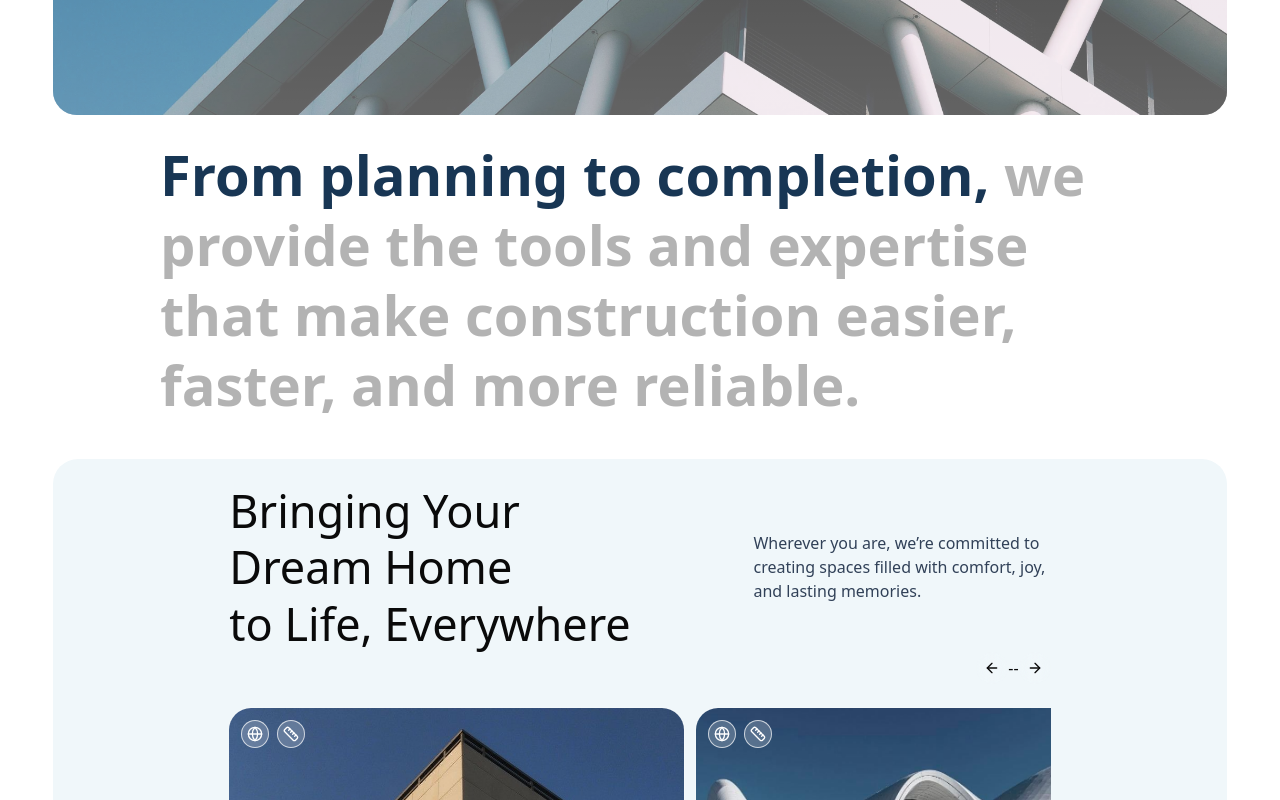
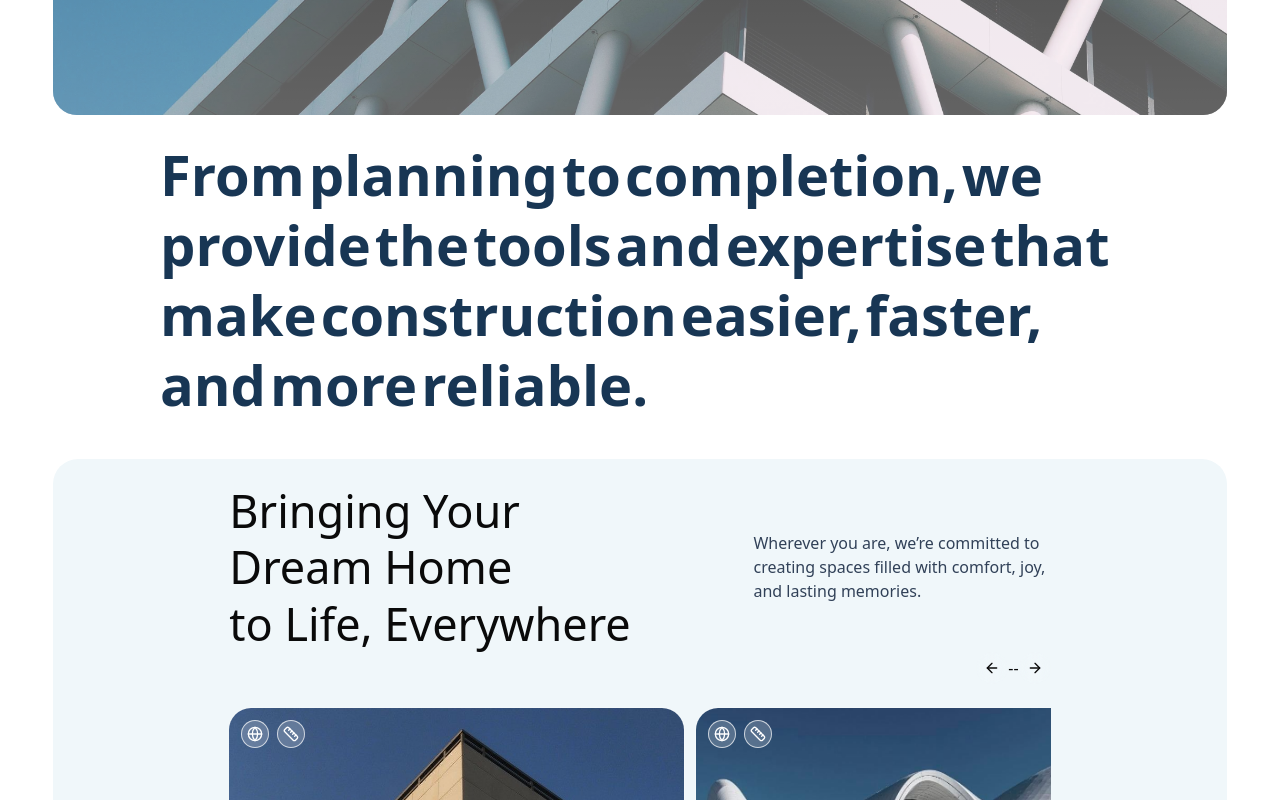
Before and after one commit to faarns12/build_today, a Next.js app: page / in a window 1280 px wide. Shown: the part 760-1560 px from the top of the page. Built offline with nearby package versions, Linux system fonts and the light colour scheme.

Commit message:
home page updated

```diff
--- a/src/app/Quotation/page.tsx
+++ b/src/app/Quotation/page.tsx
@@ -1,3 +1,4 @@
+import BuildTodaySection from "@/components/Contact-us/BuildToday";
 import Excellence from "@/components/Quotation/Excellence";
 import Hero from "@/components/Quotation/Hero";
 import QuoteForm from "@/components/Quotation/QuoteForm";
@@ -8,6 +9,7 @@ export default function Quotations() {
             <Hero></Hero>
             <QuoteForm></QuoteForm>
             <Excellence></Excellence>
+            <BuildTodaySection></BuildTodaySection>
         </div>
     );
 }
--- a/src/components/Contact-us/BuildToday.tsx
+++ b/src/components/Contact-us/BuildToday.tsx
@@ -5,7 +5,7 @@ import Image from "next/image";
 
 export default function BuildTodaySection() {
   return (
-    <section className="w-11/12 mx-auto mt-7 bg-white overflow-hidden">
+    <section className=" mx-auto mt-10 bg-white overflow-hidden">
       <Marquee
         gradient={false} // disables fade gradient on edges
         speed={90}        // adjust speed
--- a/src/components/home/Footer/Footer.tsx
+++ b/src/components/home/Footer/Footer.tsx
@@ -6,7 +6,7 @@ import { FiArrowUpRight } from "react-icons/fi";
 
 export default function Footer() {
   return (
-    <footer className="bg-[#2B7C99] mt-4  text-white pt-10 pb-4">
+    <footer className="bg-[#2B7C99]   text-white pt-10 pb-4">
       <div className="w-11/12 mx-auto">
         <div className=" mx-auto  grid grid-cols-1 md:grid-cols-2 lg:grid-cols-4 gap-8">
           {/* Address */}
--- a/src/components/home/Hero/ProjectsSlider.tsx
+++ b/src/components/home/Hero/ProjectsSlider.tsx
@@ -101,7 +101,7 @@ export default function ProjectsSlider() {
       </div>
 
       {/* Slider container */}
-      <div className="relative overflow-hidden rounded-2xl bg-white/5 backdrop-blur-sm border border-white/20 shadow-xl">
+      <div className="relative overflow-hidden rounded-2xl   ">
         <div className="relative aspect-[16/12] sm:aspect-[16/10]">
           <AnimatePresence custom={direction} mode="wait" initial={false}>
             {slides.map((slide, i) =>
--- a/src/components/home/MetricsSection/MetricsSection.tsx
+++ b/src/components/home/MetricsSection/MetricsSection.tsx
@@ -1,6 +1,7 @@
 "use client";
 
 import CountUp from "react-countup";
+import { motion } from "framer-motion";
 
 export type StatItem = {
   value: string;
@@ -39,7 +40,13 @@ export default function MetricsSection() {
   return (
     <section className="w-9/12 mx-auto py-16">
       {/* Heading */}
-      <div className="mb-12 flex flex-col md:flex-row items-center justify-between gap-6">
+      <motion.div
+        className="mb-12 flex flex-col md:flex-row items-center justify-between gap-6"
+        initial={{ opacity: 0, y: 50 }}
+        whileInView={{ opacity: 1, y: 0 }}
+        viewport={{ once: true }}
+        transition={{ duration: 0.8 }}
+      >
         {/* Heading */}
         <h2 className="text-4xl sm:text-5xl font-semibold leading-tight text-[#183654]">
           <span className="block">Architecture</span>
@@ -51,17 +58,20 @@ export default function MetricsSection() {
           We analyze your vision, site conditions,<br /> and functional
           requirements to create a strategic framework.
         </p>
-      </div>
+      </motion.div>
 
       {/* Stats cards */}
       <div className="grid grid-cols-1 sm:grid-cols-2 lg:grid-cols-4 gap-5">
         {defaultStats.map((s, i) => (
-          <div
+          <motion.div
             key={i}
             className="rounded-2xl bg-[#F8F8F8] p-6 ring-1 ring-black/5 transition-transform duration-200 hover:-translate-y-0.5"
+            initial={{ opacity: 0, y: 30 }}
+            whileInView={{ opacity: 1, y: 0 }}
+            viewport={{ once: true }}
+            transition={{ duration: 0.6, delay: i * 0.2 }}
           >
             <div className="text-[48px] leading-none font-medium text-[#183654]">
-
               <CountUp
                 start={0}
                 end={parseFloat(s.value)}
@@ -72,8 +82,6 @@ export default function MetricsSection() {
               >
                 {({ countUpRef }) => <span ref={countUpRef} />}
               </CountUp>
-
-
             </div>
             <div className="mt-2 text-[11px] tracking-[0.18em] font-semibold text-[#191919]">
               {s.label}
@@ -81,7 +89,7 @@ export default function MetricsSection() {
             <p className="mt-3 text-sm text-[#999999] leading-relaxed">
               {s.desc}
             </p>
-          </div>
+          </motion.div>
         ))}
       </div>
     </section>
--- a/src/components/home/Navbar/Navbar.tsx
+++ b/src/components/home/Navbar/Navbar.tsx
@@ -2,25 +2,47 @@
 
 import Image from "next/image";
 import Link from "next/link";
-import { useState } from "react";
+import { useState, useEffect } from "react"; // 🟢 added useEffect
 import { HiMenu, HiX } from "react-icons/hi";
 import { usePathname } from "next/navigation";
 
 export default function Navbar() {
   const [isOpen, setIsOpen] = useState(false);
+  const [isVisible, setIsVisible] = useState(true); // 🟢 added
+  const [lastScrollY, setLastScrollY] = useState(0); // 🟢 added
   const pathname = usePathname();
 
   const menuItems = [
     { name: "Home", href: "/" },
     { name: "Properties", href: "/properties" },
     { name: "Testimonials", href: "/testimonials" },
-    { name: "Contact Us", href: "/contact-us" }, // added Contact Us
-    { name: "Get a quote", href: "/Quotation" }, // added Contact Us
+    { name: "Contact Us", href: "/contact-us" },
+    { name: "Get a quote", href: "/Quotation" },
   ];
+
+  // 🟢 scroll listener added (no existing code changed)
+  useEffect(() => {
+    const handleScroll = () => {
+      if (window.scrollY > lastScrollY && window.scrollY > 50) {
+        setIsVisible(false);
+      } else {
+        setIsVisible(true);
+      }
+      setLastScrollY(window.scrollY);
+    };
+
+    window.addEventListener("scroll", handleScroll);
+    return () => window.removeEventListener("scroll", handleScroll);
+  }, [lastScrollY]);
 
   return (
     <div className="w-full flex justify-center">
-      <nav className="w-11/12 sm:w-10/12 lg:w-9/12 h-14 z-40 md:bg-white md:backdrop-blur-md md:border top-10 fixed md:border-white/30 rounded-[17px] px-3 sm:px-2 flex items-center justify-between">
+      {/* 🟢 Only this class update added */}
+      <nav
+  className={`w-11/12 sm:w-10/12 lg:w-9/12 h-14 z-40 md:bg-white md:backdrop-blur-md md:border fixed md:border-white/30 rounded-[17px] px-3 sm:px-2 flex items-center justify-between transition-transform duration-500 ease-in-out ${
+    isVisible ? "translate-y-[0]" : "-translate-y-[120px]" // 🟢 updated this line
+  } top-10`} // keep your normal top-10
+>
 
         {/* Desktop Menu */}
       <ul className="hidden md:flex pl-4 space-x-6 text-sm font-medium text-black">
--- a/src/components/home/StickyFeaturedPropertyCards/StickyFeaturedPropertyCards.tsx
+++ b/src/components/home/StickyFeaturedPropertyCards/StickyFeaturedPropertyCards.tsx
@@ -48,14 +48,12 @@ export default function StickyFeaturedPropertyCards() {
 
   return (
     <div className="mx-auto w-11/12">
-
-
       <div className="relative">
         {withZ.map((card, i) => (
           <section
             key={card.title}
-            className="sticky top-6 md:top-10 z-[var(--z)] mb-6 md:mb-8"
-
+            className="sticky z-[var(--z)] mb-6 md:mb-8"
+            style={{ top: `${6 + i * 50}px` }} // first card 6px, second 56px, third 106px, ...
           >
             <div className="relative h-[220px] sm:h-[280px] md:h-[510px] rounded-[30px] overflow-hidden shadow-[0_10px_35px_rgba(0,0,0,0.25)] ring-1 ring-white/20">
               <Image
@@ -98,7 +96,6 @@ export default function StickyFeaturedPropertyCards() {
           </section>
         ))}
       </div>
-
     </div>
   );
 }
--- a/src/components/home/Value/ValueProp.tsx
+++ b/src/components/home/Value/ValueProp.tsx
@@ -1,16 +1,44 @@
-// components/ValueProp.tsx
+"use client";
+
+import { motion, Variants } from "framer-motion";
+
 export default function ValueProp() {
+  const text =
+    "From planning to completion, we provide the tools and expertise that make construction easier, faster, and more reliable.";
+
+  // Split the text into words
+  const words = text.split(" ");
+
+  // Motion variants for parent container (stagger effect)
+  const container: Variants = {
+    hidden: {},
+    visible: {
+      transition: {
+        staggerChildren: 0.15, // time between each word
+      },
+    },
+  };
+
+  // Motion variants for each word
+  const child: Variants = {
+    hidden: { color: "#b3b3b3" },
+    visible: { color: "#183654", transition: { duration: 1, ease: "easeInOut" } },
+  };
+
   return (
     <section className="bg-white mx-auto px-4 sm:px-6 md:px-8 lg:px-0 w-full md:w-10/12 lg:w-9/12">
-      <p className="text-2xl sm:text-3xl md:text-4xl lg:text-[56px] leading-snug sm:leading-snug md:leading-tight lg:leading-tight font-semibold">
-        <span className="text-[#183654] font-bold">
-          From planning to completion,
-        </span>{" "}
-        <span className="text-[#b3b3b3] font-semibold">
-          we provide the tools and expertise that make construction easier,
-          faster, and more reliable.
-        </span>
-      </p>
+      <motion.p
+        className="text-2xl sm:text-3xl md:text-4xl lg:text-[56px] leading-snug sm:leading-snug md:leading-tight lg:leading-tight font-semibold flex flex-wrap"
+        variants={container}
+        initial="hidden"
+        animate="visible"
+      >
+        {words.map((word, index) => (
+          <motion.span key={index} className="mr-1" variants={child}>
+            {word}
+          </motion.span>
+        ))}
+      </motion.p>
     </section>
   );
 }
```
Lines whose indentation alone changed are shown as unchanged.
